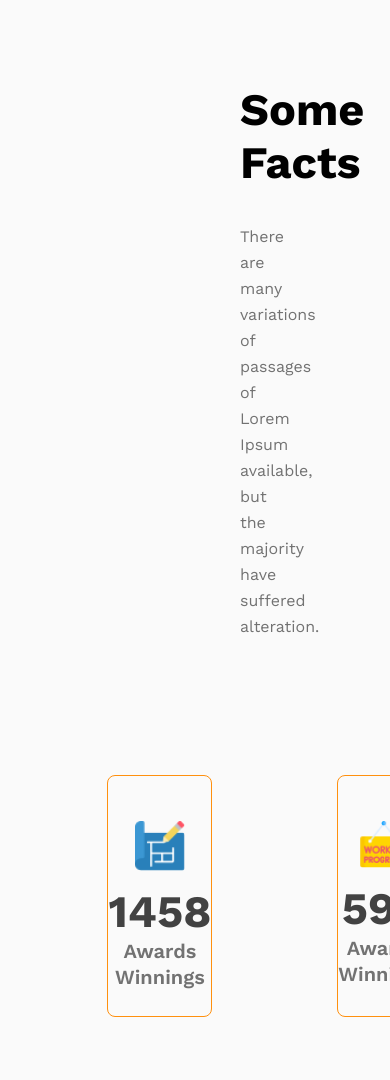
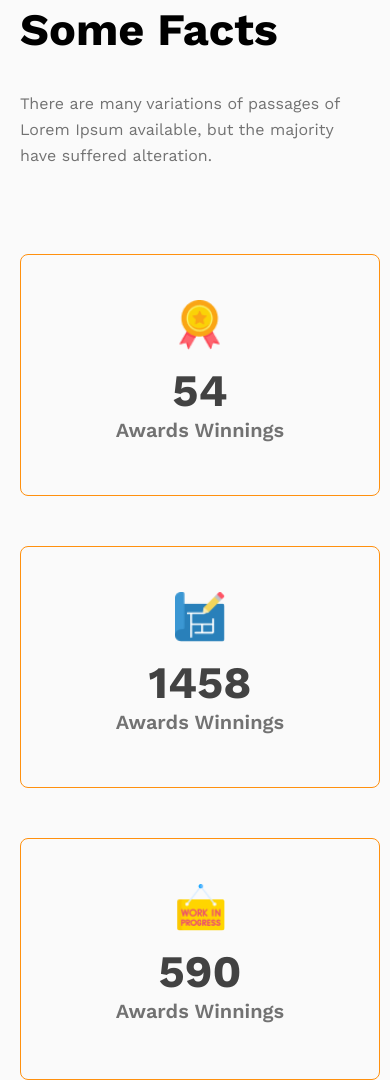
Before and after one commit to shariful10/A3-Architects, a plain HTML site: page index.html in a window 390 px wide. Shown: the part 5285-6365 px from the top of the page. Drawn offline with nearby package versions, Linux system fonts and the light colour scheme.

Commit message:
fact section responsive

```diff
--- a/styles/style.css
+++ b/styles/style.css
@@ -379,4 +379,20 @@ textarea {
         position: static;
         margin-left: 15px;
     }
+
+    /* Fact Responsive */
+
+    .fact-details {
+        padding: 50px 20px 50px;
+    }
+
+    .container{
+        gap: 50px;
+        padding: 0px 20px 50px;
+        flex-direction: column;
+    }
+
+    .item{
+        width: 360px;
+    }
 }
```
